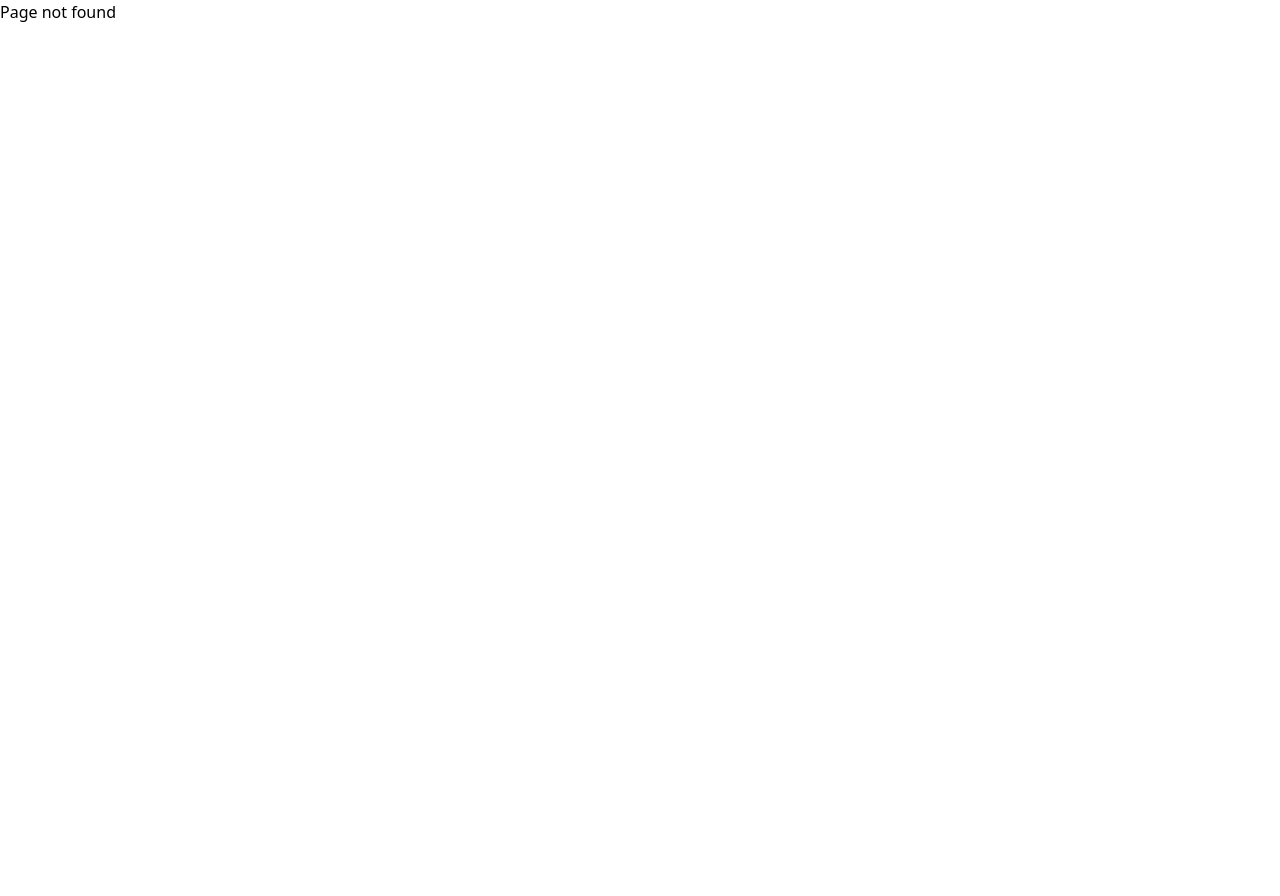
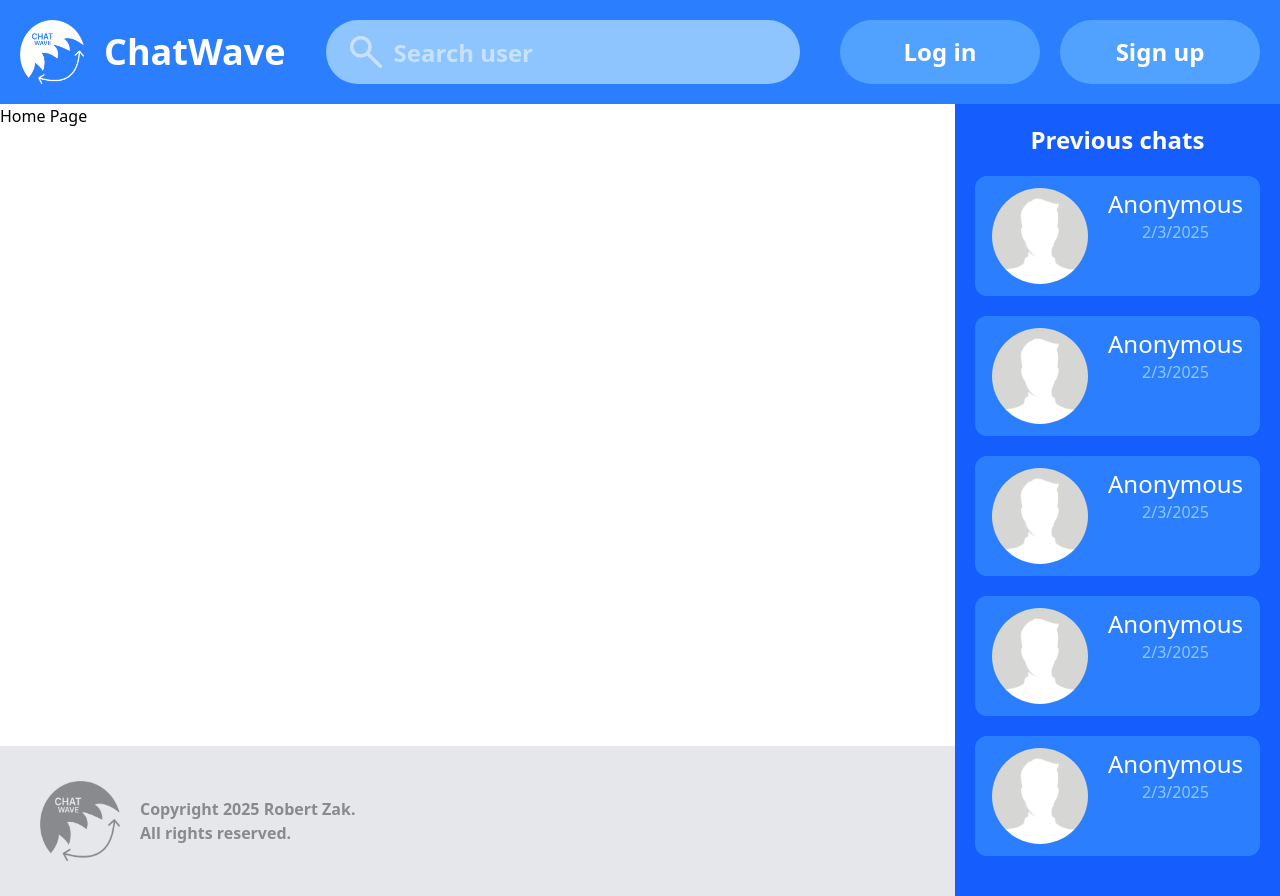
Before and after one commit to robertzakk/chat-wave, a React (Vite) app in the folder frontend/: page / in a window 1280 px wide. Before the commit this address had no page. Before the commit the page ends 800 px from the top, so only its background shows below. Built offline with nearby package versions, Linux system fonts and the light colour scheme.

Commit message:
Add root page structure

```diff
--- a/frontend/src/App.jsx
+++ b/frontend/src/App.jsx
@@ -2,7 +2,7 @@ import React from 'react';
 import { Routes, Route, BrowserRouter } from 'react-router';
 import LoginPage from './pages/LoginPage';
 import EmailVerificationPage from './pages/EmailVerificationPage';
-import HomePage from './pages/HomePage';
+import RootPage from './pages/RootPage';
 
 function App() {
   return (
@@ -11,7 +11,12 @@ function App() {
         <Routes>
           <Route path='/login' element={<LoginPage />} />
           <Route path='/email-verification' element={<EmailVerificationPage />} />
-          <Route path='/home' element={<HomePage />} />
+          <Route element={<RootPage />}>
+            <Route path='/' element={<h1>Home Page</h1>} />
+            <Route path='search' element={<h1>Search Page</h1>} />
+            <Route path='conversation' element={<h1>Conversation Page</h1>} />
+          </Route>
+
 
           <Route path='/*' element={<h1>Page not found</h1>} />'
         </Routes>
--- a/frontend/src/components/Footer.jsx
+++ b/frontend/src/components/Footer.jsx
@@ -1,9 +1,13 @@
 import React, { useState } from 'react';
+import companyIcon from '../assets/ChatwaveLogo_Black.png';
 
 function Footer() {
     return (
         <>
-
+            <div className='bg-gray-200 flex items-center pl-10'>
+                <img src={companyIcon} className='size-20 mr-5 opacity-40'/>
+                <p className='w-55 text- opacity-40 font-semibold'>Copyright {new Date().getFullYear()} Robert Zak. All rights reserved.</p>
+            </div>
         </>
     );
 };
--- a/frontend/src/components/Header.jsx
+++ b/frontend/src/components/Header.jsx
@@ -5,11 +5,11 @@ import serachIcon from '../assets/search-icon.png';
 function Header() {
 
     function onSignupClick() {
-        window.location.href = 'http://localhost:5173/login?signup=true';
+        window.location.href = '/login?signup=true';
     };
 
     function onLoginClick() {
-        window.location.href = 'http://localhost:5173/login';
+        window.location.href = '/login';
     };
 
     return (
--- a/frontend/src/components/LoginForm.jsx
+++ b/frontend/src/components/LoginForm.jsx
@@ -101,7 +101,7 @@ function LoginForm() {
                 password: password
             });
 
-            window.location.href = 'http://localhost:5173/email-verification?email=' + email;
+            window.location.href = '/email-verification?email=' + email;
         } else {
             // Check if user entered correct email and password.
         }
--- /dev/null
+++ b/frontend/src/components/PreviousChat.jsx
@@ -0,0 +1,24 @@
+import React from 'react';
+import noProfilePicture from '../assets/noprofile.jpg'
+
+function PreviousChat() {
+
+
+    function onButtonClick() {
+        console.log('Previous chat clicked!');
+    };
+
+    return (
+    <>
+        <button onClick={onButtonClick} className='hover:bg-blue-400 hover:cursor-pointer transition-all flex justify-center bg-blue-500 rounded-xl p-3 mb-5'>
+            <img src={noProfilePicture} className='mr-5 rounded-full size-24'/>
+            <div className='text-center'>
+                <h1 className='text-2xl text-white'>Anonymous</h1>
+                <p className='text-blue-300'>2/3/2025</p>
+            </div>
+        </button>
+    </>
+    );
+};
+
+export default PreviousChat;
--- a/frontend/src/components/Sidebar.jsx
+++ b/frontend/src/components/Sidebar.jsx
@@ -1,9 +1,19 @@
 import React, { useState } from 'react';
+import PreviousChat from './PreviousChat';
 
-function Sidebar() {
+function Sidebar(props) {
     return (
         <>
-
+            <div className='bg-blue-600 row-span-2'>
+                <h1 className='text-center my-5 text-2xl text-white font-semibold'>Previous chats</h1>
+                <div className='flex flex-col m-5'>
+                    <PreviousChat />
+                    <PreviousChat />
+                    <PreviousChat />
+                    <PreviousChat />
+                    <PreviousChat />
+                </div>
+            </div>
         </>
     );
 };
--- a/frontend/src/pages/HomePage.jsx
+++ /dev/null
@@ -1,13 +0,0 @@
-import React, { useState } from 'react';
-import axios from 'axios';
-import Header from '../components/Header';
-
-function HomePage() {
-    return (
-        <>
-            <Header />
-        </>
-    );
-};
-
-export default HomePage;
--- /dev/null
+++ b/frontend/src/pages/RootPage.jsx
@@ -0,0 +1,23 @@
+import React, { useState } from 'react';
+import { Outlet } from 'react-router';
+import axios from 'axios';
+import Header from '../components/Header';
+import Sidebar from '../components/Sidebar';
+import Footer from '../components/Footer';
+
+function RootPage() {
+    return (
+        <>
+            <div className='flex flex-col h-dvh'>
+                <Header />
+                <div className='flex-1 grid grid-cols-[1fr_325px] grid-rows-[1fr_150px]'>
+                    <Outlet />
+                    <Sidebar />
+                    <Footer />
+                </div>
+            </div>
+        </>
+    );
+};
+
+export default RootPage;
--- a/frontend/vite.config.js
+++ b/frontend/vite.config.js
@@ -8,4 +8,8 @@ export default defineConfig({
     react(),
     tailwindcss(),
   ],
+
+  server: {
+    port: 3000,
+  }
 })
```
Also changed, not shown: frontend/src/assets/ChatwaveLogo_Black.png (added), frontend/src/assets/noprofile.jpg (added).
